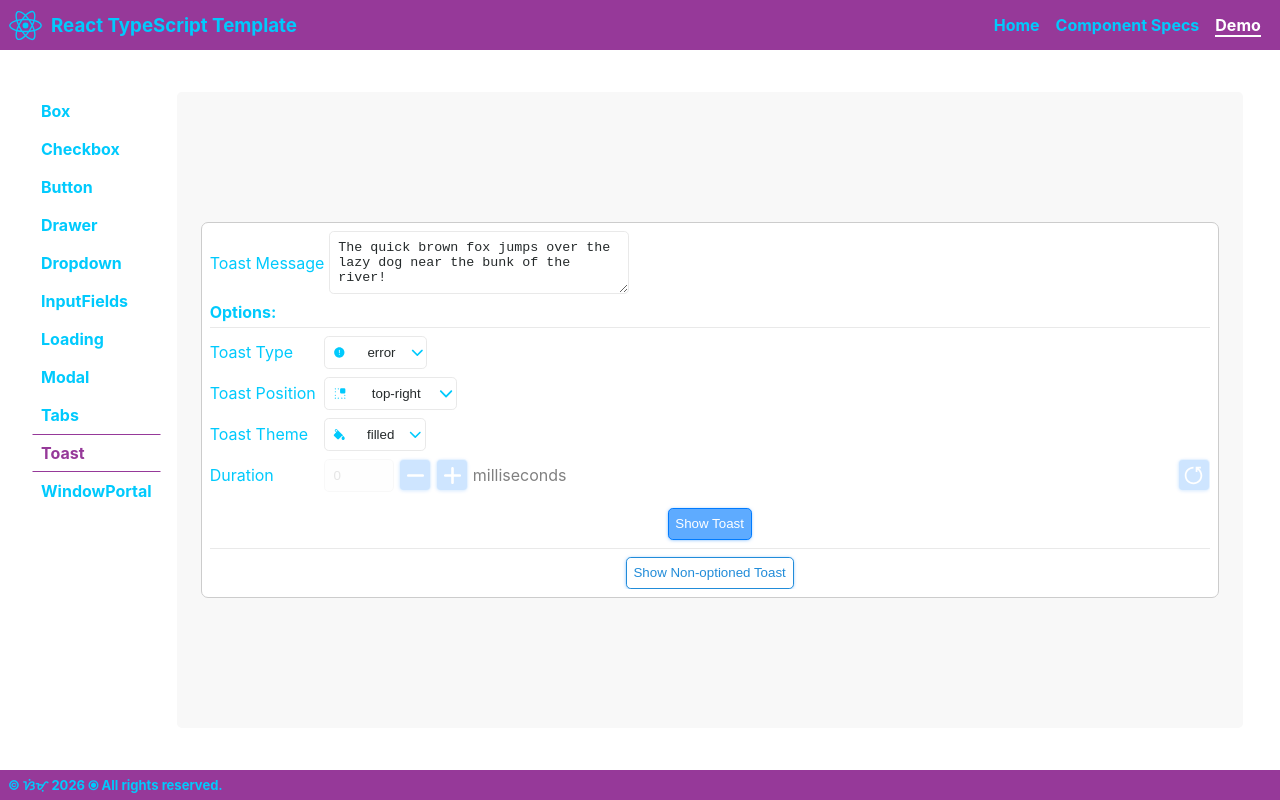
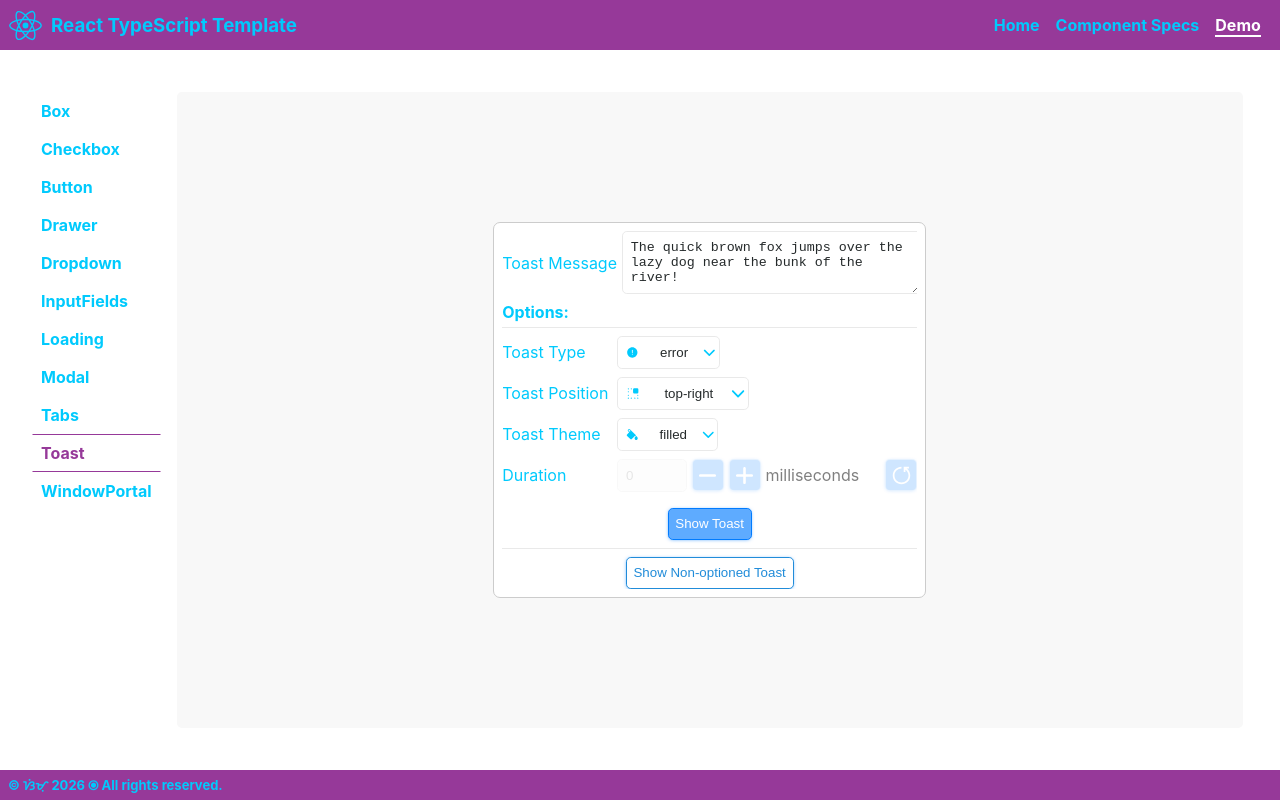
Before and after one commit to jaosimt/ts-app-template, a React (Create React App) app: page /demo/toast in a window 1280 px wide. Built offline with nearby package versions, Linux system fonts and the light colour scheme.

Commit message:
partial mobile friendly css for demo's

```diff
--- a/src/App.scss
+++ b/src/App.scss
@@ -3,6 +3,7 @@
 #react-ts-template {
   display        : flex;
   flex-direction : column;
+  overflow       : hidden;
 
   header {
     position         : sticky;
@@ -49,12 +50,12 @@
 @media (max-width : 768px) {
   #react-ts-template {
     header > a {
-      gap: 0.2rem;
+      gap : 0.2rem;
 
       > h3 {
-        white-space: pre-wrap;
-        width: 114px;
-        line-height: 0.9;
+        white-space : pre-wrap;
+        width       : 114px;
+        line-height : 0.9;
       }
     }
 
--- a/src/components/pages/componentSpecs/index.tsx
+++ b/src/components/pages/componentSpecs/index.tsx
@@ -197,7 +197,7 @@ const ComponentSpecs: FC = () => {
             <Dropdown maxDropdownHeight={300} options={Object.keys(themes)} selected={selectedTheme}
                       onChange={handleThemeChange}/>
         </Header>
-        <Tab minContentHeight={300} id={'component-specs'} rememberActiveTab={true} data={tabData}/>
+        <Tab minContentHeight={300} id={'component-specs'} rememberActiveTab={true} moveSelectedOnScroll={true} data={tabData}/>
     </div>;
 };
 
--- a/src/components/pages/demo/demoDropdown.tsx
+++ b/src/components/pages/demo/demoDropdown.tsx
@@ -6,6 +6,7 @@ import { GiFox, GiRiver } from 'react-icons/gi';
 import { RxSpaceBetweenHorizontally } from 'react-icons/rx';
 import { Prism as SyntaxHighlighter } from 'react-syntax-highlighter';
 import { xonokai } from 'react-syntax-highlighter/dist/esm/styles/prism';
+import styled from 'styled-components';
 import { isNullOrUndefined, isString } from '../../../utils';
 import Box from '../../partials/box';
 import Checkbox from '../../partials/checkbox';
@@ -61,6 +62,20 @@ const alignOptions = [
     }
 ];
 
+const DropdownBox = styled.div`
+    display: flex;
+    align-items: flex-start;
+    gap: 1rem;
+
+    @media (max-width: 768px) {
+        flex-direction: column;
+
+        > * {
+            width: 100%;
+        }
+    }
+`;
+
 const DemoDropdown: FC = () => {
     const {register} = useForm();
 
@@ -112,8 +127,8 @@ const DemoDropdown: FC = () => {
     const dropdownChangeHandler = (value: any) => setSelected(value);
 
     return <div data-component={'checkbox-demo'} className={'width-100p'}>
-        <Box label={'Dropdown Props'} boxClassName={'mb-1 with-fit-content'}>
-            <div className="grid cols-2 no-padding gap-0p5-1">
+        <Box label={'Dropdown Props'} boxClassName={'mb-1 with-fit-content'} className={'mb-0 pb-0'}>
+            <div className="grid cols-2 no-padding gap-0p5-1 pb-0">
                 <div>
                     <div className={'display-flex align-items-center gap-0p5'}>
                         <Checkbox onChange={optionChangeHandler} name={'asObj'} label={'options'}
@@ -175,7 +190,7 @@ const DemoDropdown: FC = () => {
 
             </div>
         </Box>
-        <div className="display-flex align-items-top gap-1">
+        <DropdownBox>
             <Box label={'Dropdown'} className={'display-inline-flex width-fit-content'}>
                 <Dropdown
                     options={props.options as string[] | DropdownObjectOptions[]}
@@ -193,7 +208,7 @@ const DemoDropdown: FC = () => {
                     {JSON.stringify(selected, (k, v) => k.startsWith('_') ? undefined : v, 2)}
                 </pre>
             </Box>
-        </div>
+        </DropdownBox>
     </div>;
 };
 
--- a/src/components/pages/demo/demoToast.tsx
+++ b/src/components/pages/demo/demoToast.tsx
@@ -9,6 +9,7 @@ import {
     TbBoxAlignTopLeftFilled,
     TbBoxAlignTopRightFilled
 } from 'react-icons/tb';
+import styled from 'styled-components';
 import { isString } from '../../../utils';
 import Box from '../../partials/box';
 import Button from '../../partials/button';
@@ -40,6 +41,19 @@ const toastTheme: DropdownObjectOptions[] = [
     {label: 'outlined', value: 'outlined', icon: IoColorFillOutline},
     {label: 'filled', value: 'filled', icon: IoColorFill},
 ];
+
+const Container = styled.div`
+    width: fit-content;
+    height: 100%;
+    display: flex;
+    align-items: center;
+    justify-content: center;
+    margin: auto auto;
+
+    @media (max-width: 768px) {
+        width: 100%;
+    }
+`;
 
 const DemoToast: FC = () => {
     const [selectedType, setSelectedType] = useState<DropdownObjectOptions>(toastTypes[3]);
@@ -77,7 +91,7 @@ const DemoToast: FC = () => {
         // eslint-disable-next-line
     }, [selectedTheme]);
 
-    return <div data-component={'toast-demo'} className={'width-100p height-100p display-flex align-items-center justify-content-center'}>
+    return <Container data-component={'toast-demo'}>
         <Box boxClassName={'width-100p'}>
             <div className="display-flex flex-direction-column gap-0p5">
                 <div className={'pb-0p5 display-flex flex-direction-column gap-0p5'}>
@@ -122,7 +136,7 @@ const DemoToast: FC = () => {
                 </div>
             </div>
         </Box>
-    </div>;
+    </Container>;
 };
 
 export default DemoToast;
--- a/src/components/pages/demo/index.tsx
+++ b/src/components/pages/demo/index.tsx
@@ -67,7 +67,6 @@ const InnerWrapper = styled.div`
     gap: 1rem;
     width: 100%;
     height: 100%;
-    overflow: auto;
 `;
 
 const Demo: FC = () => {
```
